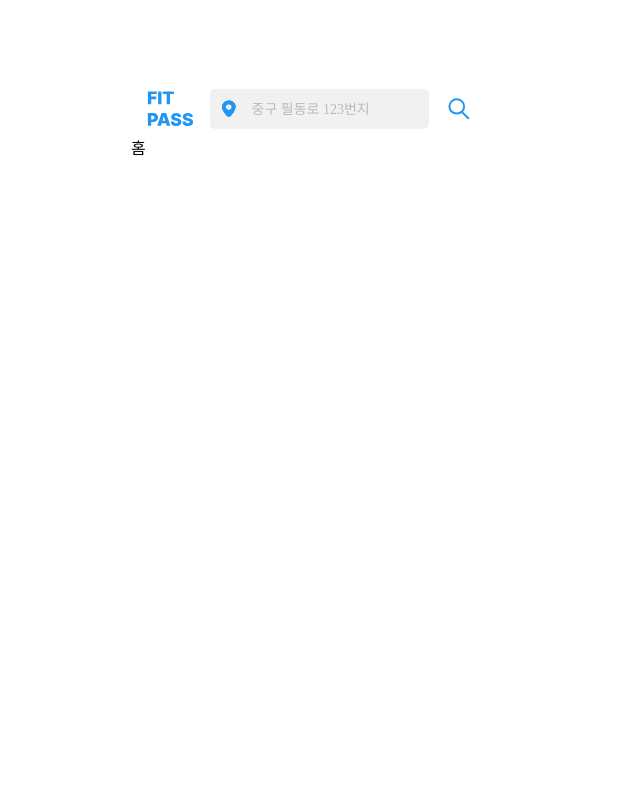
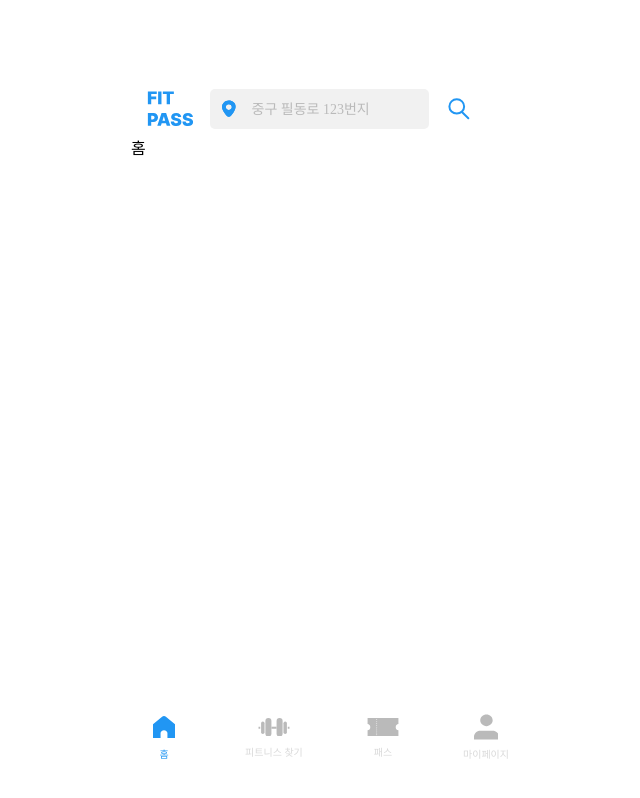
Before and after one commit to Whatdoyumin/fitpass-web, a React (Vite) app: page / in a window 1280 px wide. Shown: the whole page, without its empty margins (332-972 px from the left). Built offline with nearby package versions, Linux system fonts and the light colour scheme; a web font is replaced by a local one.

Commit message:
feat: navbar 레이아웃 및 페이지별 선택 아이템 적용

```diff
--- a/src/components/Navbar.tsx
+++ b/src/components/Navbar.tsx
@@ -1,5 +1,33 @@
+import { useLocation, useNavigate } from "react-router-dom";
+import { NAV_MENU } from "../constants/nav-menu";
+
 const Navbar = () => {
-  return <div></div>;
+  const location = useLocation();
+  const navigate = useNavigate();
+
+  return (
+    <div className="w-full max-w-content bottom-0 h-navbar bg-white-100 fixed">
+      <div className="w-full h-[45px] px-4 flex justify-between items-center">
+        {NAV_MENU.map((item) => {
+          const isActive = item.path.some((path) =>
+            path === "/" ? location.pathname === "/" : location.pathname.startsWith(path)
+          );
+          return (
+            <div
+              key={item.id}
+              className="flex flex-col items-center gap-1 cursor-pointer"
+              onClick={() => navigate(item.path[0])}
+            >
+              {isActive ? item.img : item.img_empty}
+              <p className={`text-10px ${isActive ? "text-blue-500" : "text-gray-325"}`}>
+                {item.text}
+              </p>
+            </div>
+          );
+        })}
+      </div>
+    </div>
+  );
 };
 
 export default Navbar;
```
